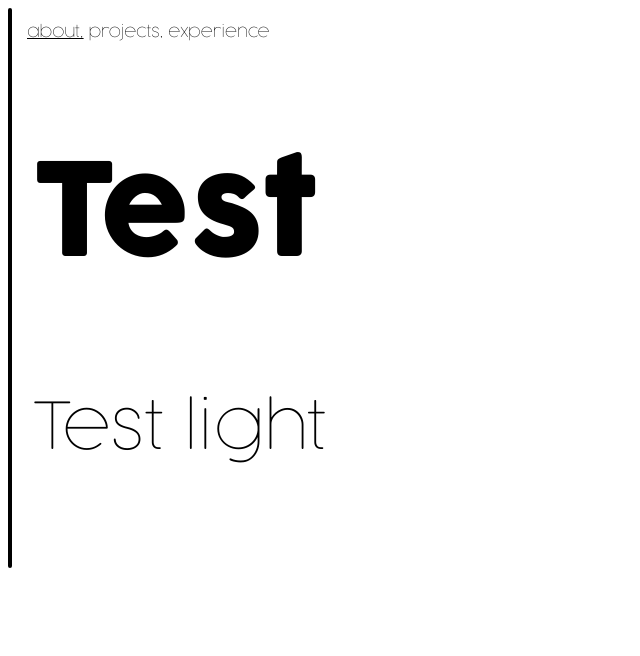
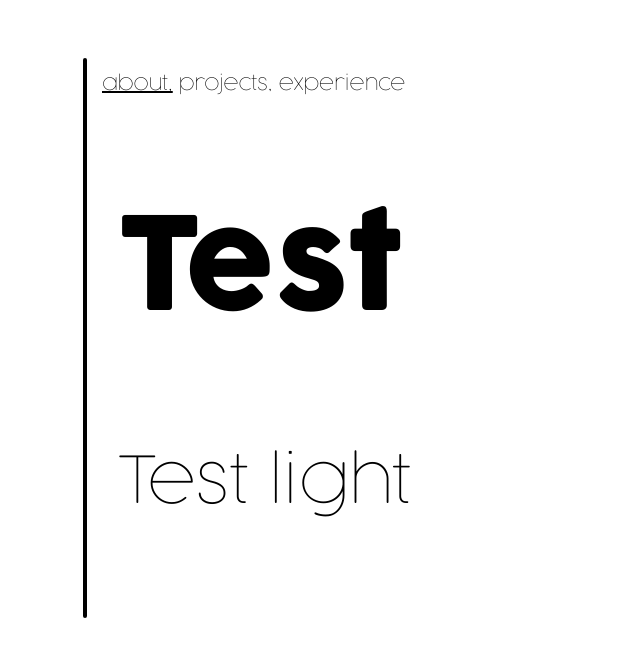
Before and after one commit to mitchbrown1024/mitchbrown1024.github.io, a SvelteKit app: page / in a window 1280 px wide. Shown: the top 656 px of the page, without its empty margins (0-640 px from the left). Built offline with nearby package versions, Linux system fonts and the light colour scheme.

Commit message:
Fixed navbar location and size

```diff
--- a/src/routes/+layout.svelte
+++ b/src/routes/+layout.svelte
@@ -48,7 +48,7 @@
 		text-decoration: none;
 	}
 	li {
-		font-size: 16px;
+		font-size: 20px;
 		margin-right: .3em;
 	}
 
@@ -71,9 +71,11 @@
 
     div.parent {
         display: inline-flex;
+        margin-left: 75px;
+        margin-top: 50px;
     }
     div.content {
-        padding-left: 20px;
+        padding-left: 30px;
     }
 
 </style>
```
